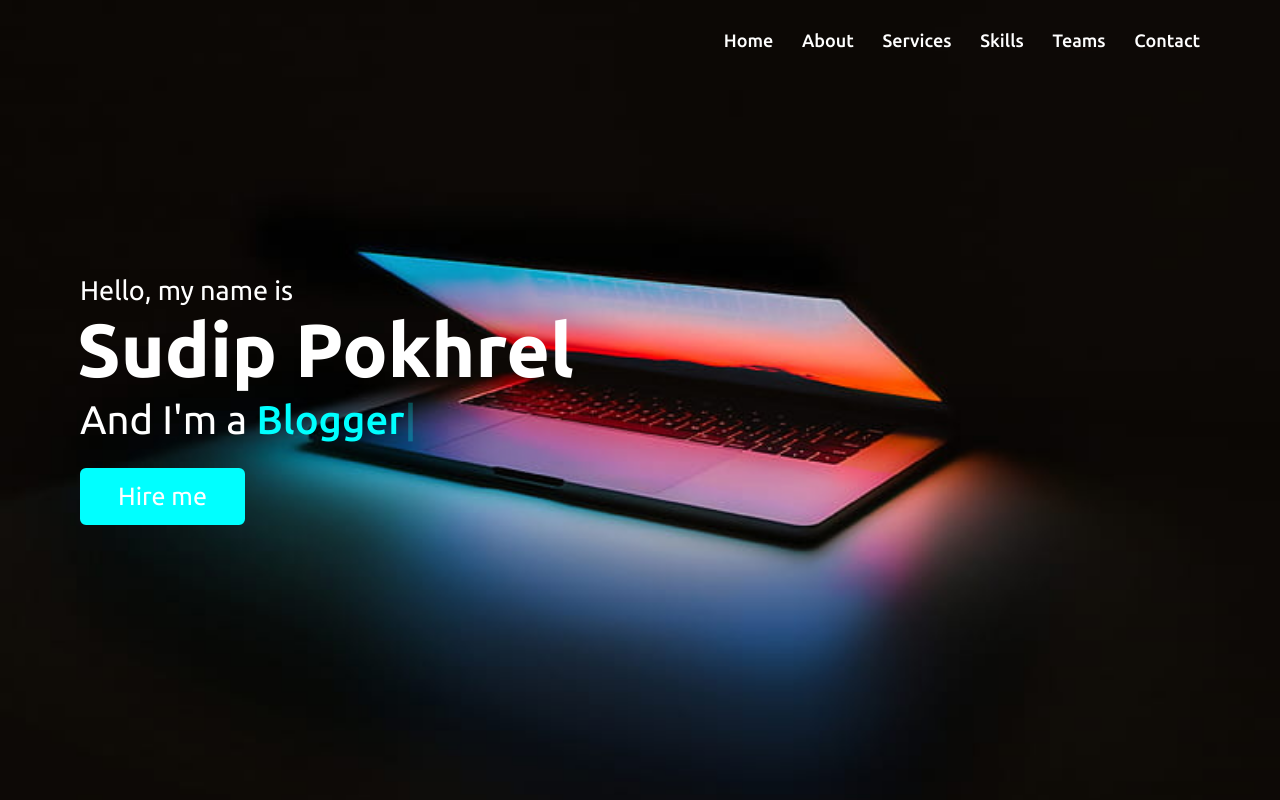
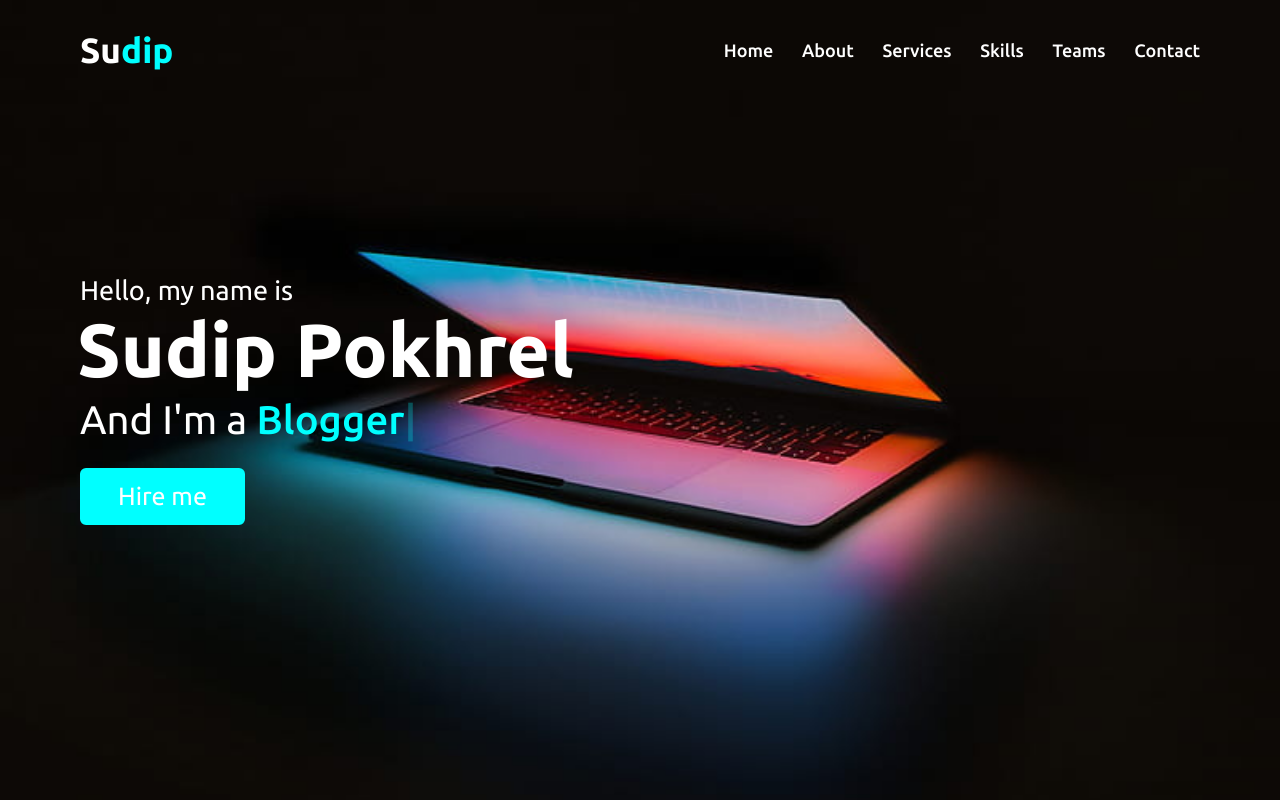
Before and after one commit to SudipPkrl/sp, a plain HTML site: page index.html in a window 1280 px wide. Shown: the top 800 px of the page. Drawn offline with nearby package versions, Linux system fonts and the light colour scheme.

Commit message:
Update index.html

```diff
--- a/index.html
+++ b/index.html
@@ -19,7 +19,7 @@
     </div>
     <nav class="navbar">
         <div class="max-width">
-            <div class="logo"><a href="#logo" class="menu-btn">Su<span>dip</span></a></div>
+            <div class="logo"><a href="#logo" >Su<span>dip</span></a></div>
             <ul class="menu">
                 <li><a href="#home" class="menu-btn">Home</a></li>
                 <li><a href="#about" class="menu-btn">About</a></li>
```
